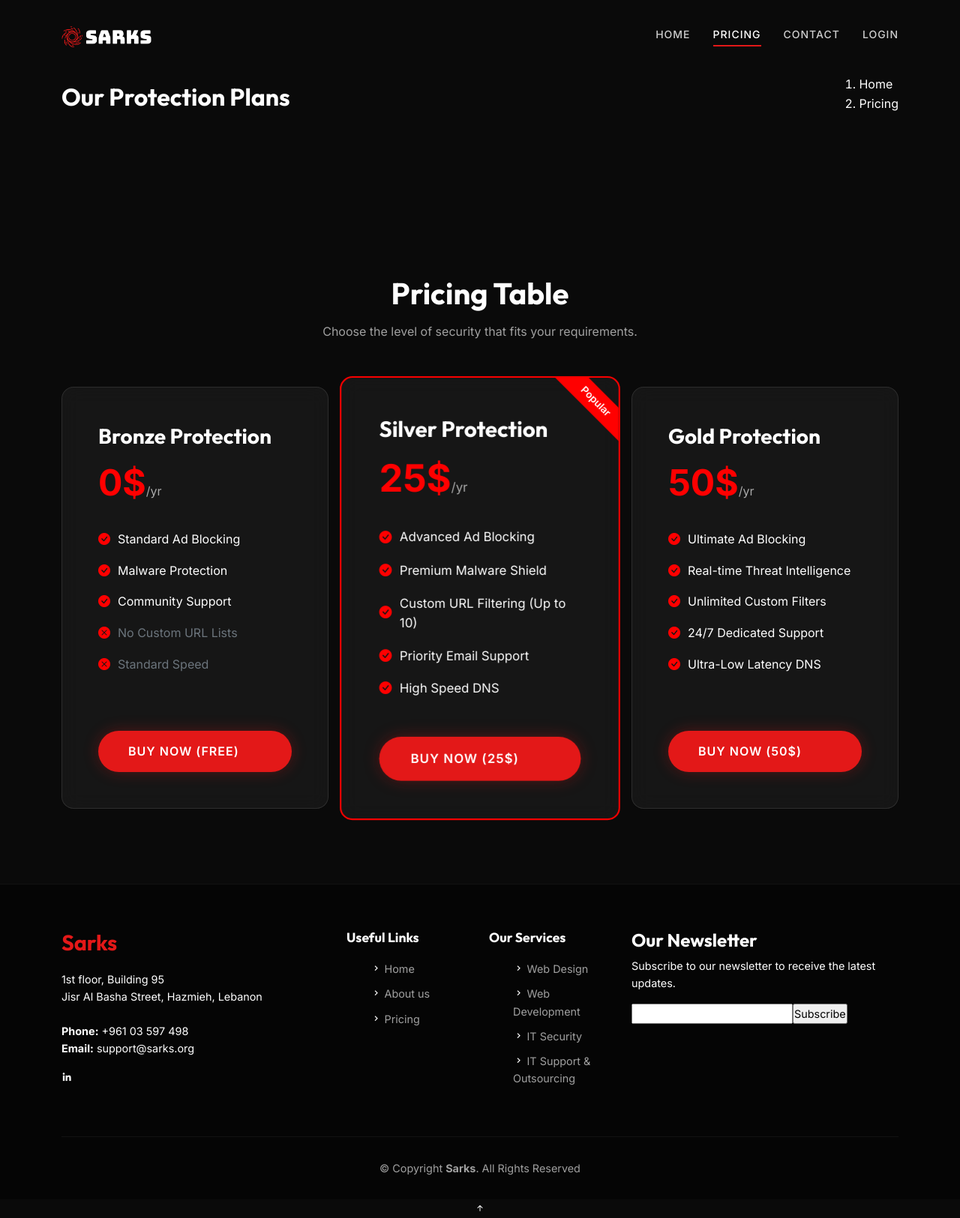
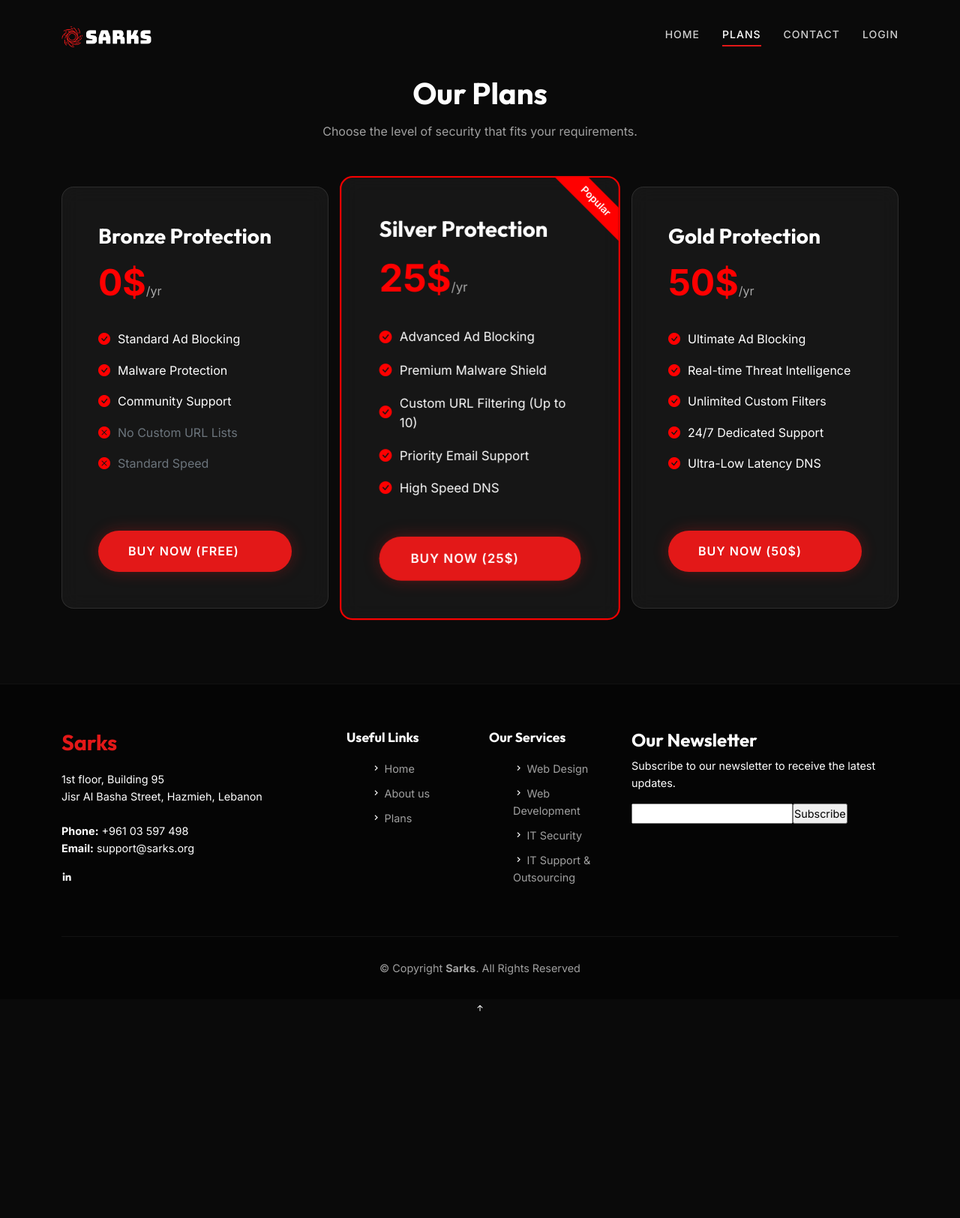
Before and after one commit to charliesks/sarks-website, a PHP site: page /sarks-products.php in a window 1280 px wide. Shown: the whole page at 75% size. After the commit the page ends 1349 px from the top, so only its background shows below. Run offline with PHP 8.4, Linux system fonts and the light colour scheme; data that the repository does not hold is empty; some libraries are stand-ins or nearby versions.

Commit message:
fine tuned the product page and header

```diff
--- a/sarks/index.html
+++ b/sarks/index.html
@@ -56,7 +56,7 @@
             <li><a class="nav-link scrollto" href="#about">About</a></li>
             <li><a class="nav-link scrollto" href="#concepts">Concepts</a></li>
             <li><a class="nav-link scrollto" href="#elements">Elements</a></li>
-            <li><a class="nav-link" href="sarks-products.php">Products</a></li>
+            <li><a class="nav-link" href="sarks-products.php">Plans</a></li>
             <li><a class="nav-link scrollto" href="#contact">Contact</a></li>
             <li><a class="nav-link" href="sarks-login.php">Login</a></li>
           </ul>
@@ -379,6 +379,10 @@
                 <i class="bx bx-chevron-right"></i>
                 <a href="#elements">Elements</a>
               </li>
+              <li>
+                <i class="bx bx-chevron-right"></i>
+                <a href="sarks-products.php">Plans</a>
+              </li>
             </ul>
           </div>
 
--- a/sarks/sarks-cushome.php
+++ b/sarks/sarks-cushome.php
@@ -82,8 +82,9 @@ $conn->close();
             <nav id="navbar" class="navbar">
                 <ul>
                     <li><a class="nav-link scrollto" href="index.html">Home</a></li>
-                    <li><a class="nav-link scrollto active" href="sarks-cushome.php">Dashboard</a></li>
-                    <li><a class="nav-link scrollto" href="sarks-logout.php">Logout</a></li>
+                    <li><a class="nav-link active" href="sarks-cushome.php">Dashboard</a></li>
+                    <li><a class="nav-link" href="sarks-products.php">Plans</a></li>
+                    <li><a class="nav-link" href="sarks-logout.php">Logout</a></li>
                 </ul>
                 <i class="bi bi-list mobile-nav-toggle"></i>
 
--- a/sarks/sarks-login.php
+++ b/sarks/sarks-login.php
@@ -101,8 +101,7 @@ if ($_SERVER["REQUEST_METHOD"] == "POST") {
                 <ul>
                     <li><a class="nav-link scrollto" href="index.html#hero">Home</a></li>
                     <li><a class="nav-link scrollto" href="index.html#about">About</a></li>
-                    <li><a class="nav-link scrollto" href="index.html#concepts">Concepts</a></li>
-                    <li><a class="nav-link scrollto" href="index.html#elements">Elements</a></li>
+                    <li><a class="nav-link" href="sarks-products.php">Plans</a></li>
                     <li><a class="nav-link scrollto" href="index.html#contact">Contact</a></li>
                     <li><a class="nav-link active" href="sarks-login.php">Login</a></li>
                 </ul>
--- a/sarks/sarks-products.php
+++ b/sarks/sarks-products.php
@@ -52,9 +52,9 @@ if (isset($_GET['action']) && $_GET['action'] == "add" && isset($_GET['id'])) {
   <meta charset="utf-8">
   <meta content="width=device-width, initial-scale=1.0" name="viewport">
 
-  <title>Pricing Plans - Sarks</title>
+  <title>Our Plans - Sarks</title>
   <meta content="Choose the best protection plan for your needs." name="description">
-  <meta content="Pricing, Bronze, Silver, Gold, Protection Plans" name="keywords">
+  <meta content="Plans, Bronze, Silver, Gold, Protection Plans" name="keywords">
 
   <!-- Favicons -->
   <link href="assets/img/sarks-blackhole.png" rel="icon">
@@ -154,7 +154,7 @@ if (isset($_GET['action']) && $_GET['action'] == "add" && isset($_GET['id'])) {
       <nav id="navbar" class="navbar">
         <ul>
           <li><a class="nav-link scrollto" href="index.html#hero">Home</a></li>
-          <li><a class="nav-link active" href="sarks-products.php">Pricing</a></li>
+          <li><a class="nav-link active" href="sarks-products.php">Plans</a></li>
           <li><a class="nav-link scrollto" href="index.html#contact">Contact</a></li>
           <?php if (isset($_SESSION['uname'])): ?>
             <li><a class="nav-link" href="cart/index.php">Cart (<?php echo isset($_SESSION['cart']) ? count($_SESSION['cart']) : 0; ?>)</a></li>
@@ -171,20 +171,9 @@ if (isset($_GET['action']) && $_GET['action'] == "add" && isset($_GET['id'])) {
 
   <main id="main">
 
-    <!-- ======= Breadcrumbs ======= -->
-    <section class="breadcrumbs">
-      <div class="container">
-        <div class="d-flex justify-content-between align-items-center">
-          <h2>Our Protection Plans</h2>
-          <ol>
-            <li><a href="index.html">Home</a></li>
-            <li>Pricing</li>
-          </ol>
-        </div>
-      </div>
-    </section><!-- End Breadcrumbs -->
 
-    <section id="pricing" class="about section-bg">
+
+    <section id="pricing" class="about section-bg d-flex align-items-center" style="min-height: 100vh; padding: 100px 0;">
       <div class="container">
 
         <?php if ($message != ""): ?>
@@ -198,7 +187,7 @@ if (isset($_GET['action']) && $_GET['action'] == "add" && isset($_GET['id'])) {
         <?php endif; ?>
 
         <div class="section-header">
-          <h2>Pricing Table</h2>
+          <h2>Our Plans</h2>
           <p>Choose the level of security that fits your requirements.</p>
         </div>
 
@@ -300,7 +289,7 @@ if (isset($_GET['action']) && $_GET['action'] == "add" && isset($_GET['id'])) {
           <ul>
             <li><i class="bx bx-chevron-right"></i> <a href="index.html#hero">Home</a></li>
             <li><i class="bx bx-chevron-right"></i> <a href="index.html#about">About us</a></li>
-            <li><i class="bx bx-chevron-right"></i> <a href="sarks-products.php">Pricing</a></li>
+            <li><i class="bx bx-chevron-right"></i> <a href="sarks-products.php">Plans</a></li>
           </ul>
         </div>
 
```
